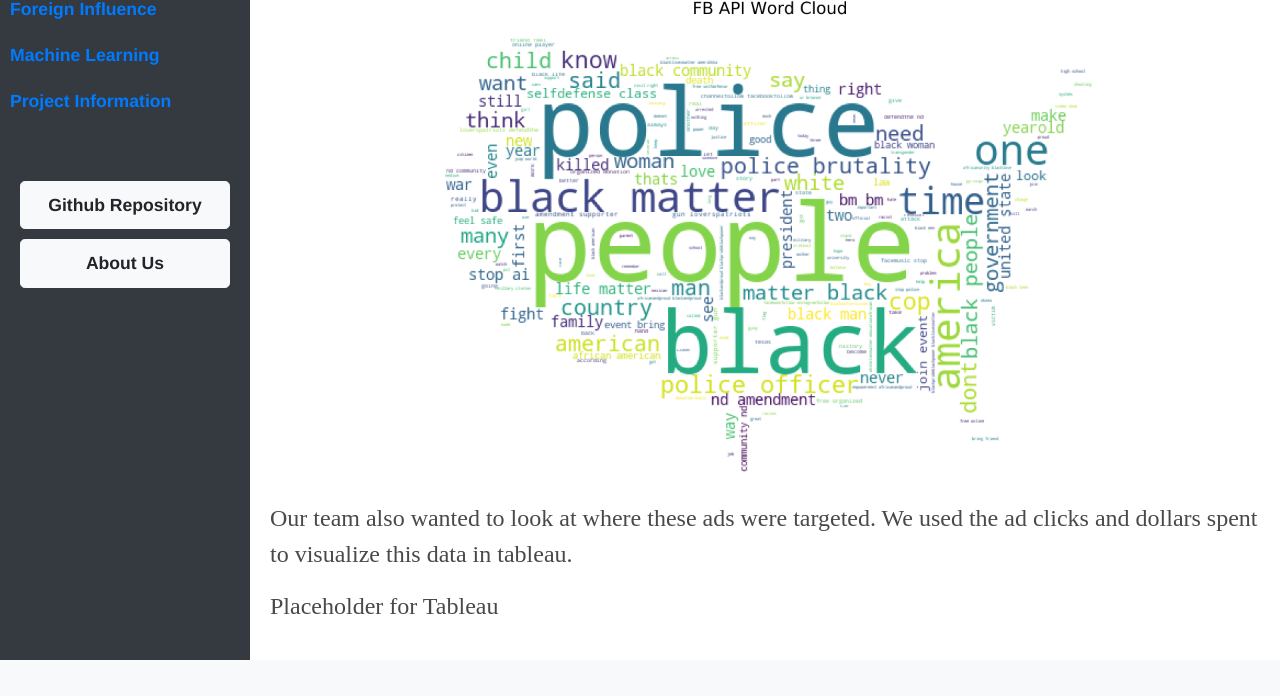
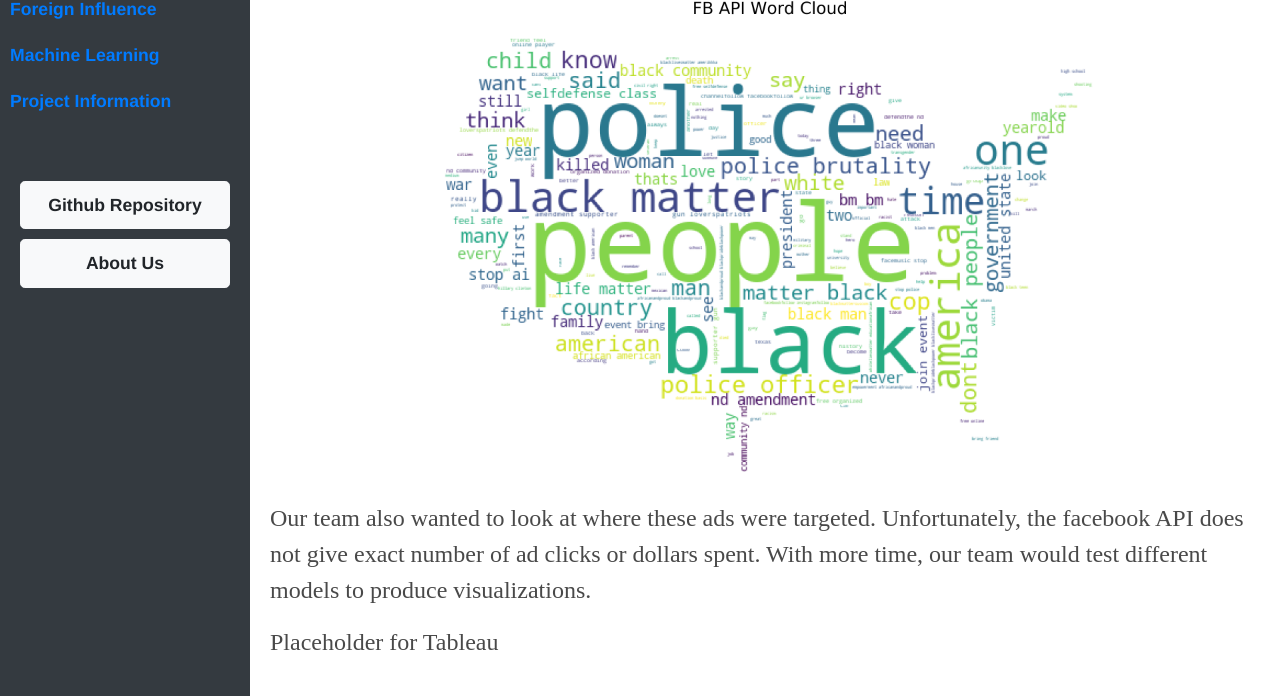
Before and after one commit to mddesta/Political-Advertisement-in-US, a Flask app: page /findings in a window 1280 px wide. Shown: the part 362-1058 px from the top of the page. Before the commit the page ends 1022 px from the top, so only its background shows below. Run offline with Flask 2, Linux system fonts and the light colour scheme; some libraries are stand-ins or nearby versions.

Commit message:
update Findings

```diff
--- a/templates/Findings.html
+++ b/templates/Findings.html
@@ -78,8 +78,8 @@
             </p><br>
             <img src="{{url_for('static', filename='FB_Word_Cloud.png')}}" Style="height:500px"><br>
             <p>
-                Our team also wanted to look at where these ads were targeted. We used the ad clicks and dollars spent
-                to visualize this data in tableau.
+                Our team also wanted to look at where these ads were targeted. Unfortunately, the facebook API does not give exact
+                number of ad clicks or dollars spent. With more time, our team would test different models to produce visualizations.
             </p>
             <p>Placeholder for Tableau</p>
 
```
Also changed, not shown: static/Nav-bar image.jpg (added).
